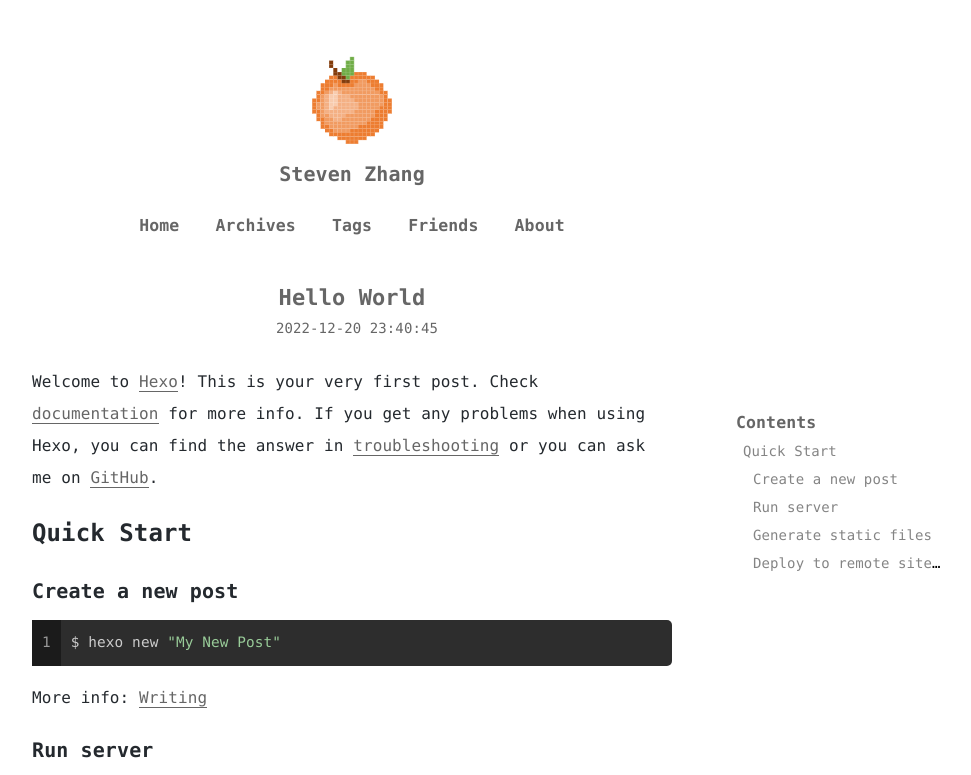
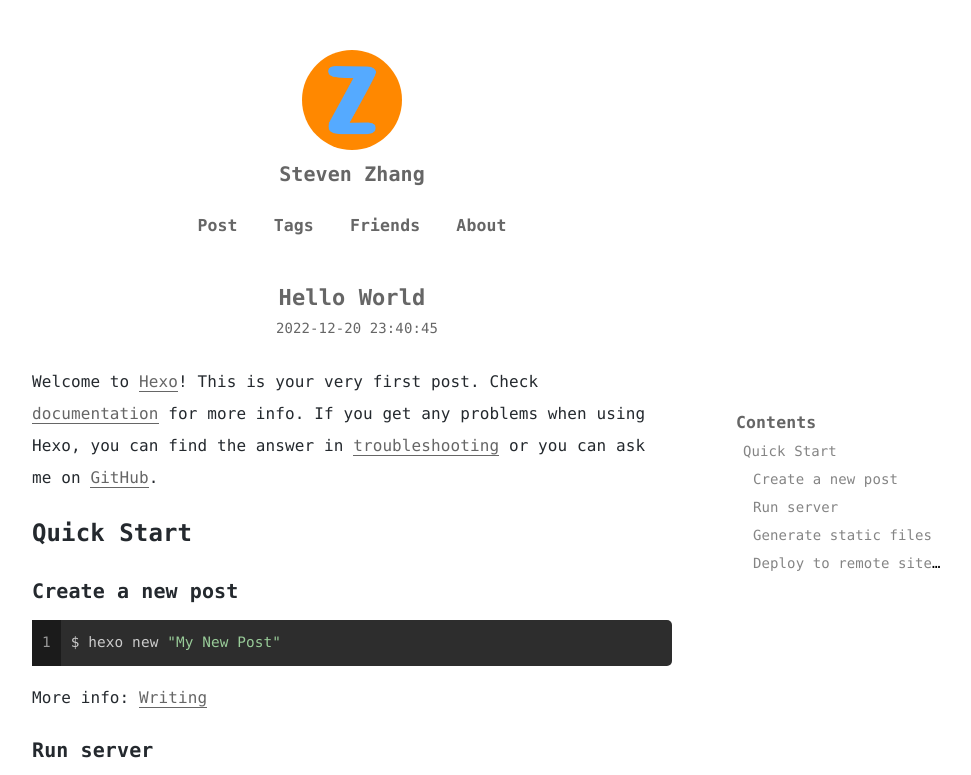
Before and after one commit to gritjz/gritjz.github.io, a plain HTML site: page 2022/12/20/hello-world/index.html in a window 1280 px wide. Shown: the top 775 px of the page, without its empty margins (288-1259 px from the left). Drawn offline with nearby package versions, Linux system fonts and the light colour scheme; some packages are replaced by stand-ins of ours; a script that the page names is missing; some icons are missing; a small style sheet from the web is missing.

Commit message:
Site updated: 2022-12-21 01:46:04

```diff
--- a/2022/12/20/hello-world/index.html
+++ b/2022/12/20/hello-world/index.html
@@ -90,7 +90,7 @@
     <a href="/">
       <!-- 头像取消懒加载，添加no-lazy -->
 
-        <img src="/images/avatar.png" alt="">
+        <img src="/images/avatar1.png" alt="">
 
     </a>
     <div class="nickname"><a href="/">Steven Zhang</a></div>
@@ -98,12 +98,8 @@
   <div class="navbar">
     <ul>
 
-        <li class="nav-item" data-path="/">
-          <a href="/">Home</a>
-        </li>
-
         <li class="nav-item" data-path="/archives/">
-          <a href="/archives/">Archives</a>
+          <a href="/archives/">Post</a>
         </li>
 
         <li class="nav-item" data-path="/tags/">
```
Also changed, not shown: archives/2022/12/index.html (+2 -6 lines), archives/2022/index.html (+2 -6 lines), archives/index.html (+2 -6 lines), index.html (+2 -6 lines).
